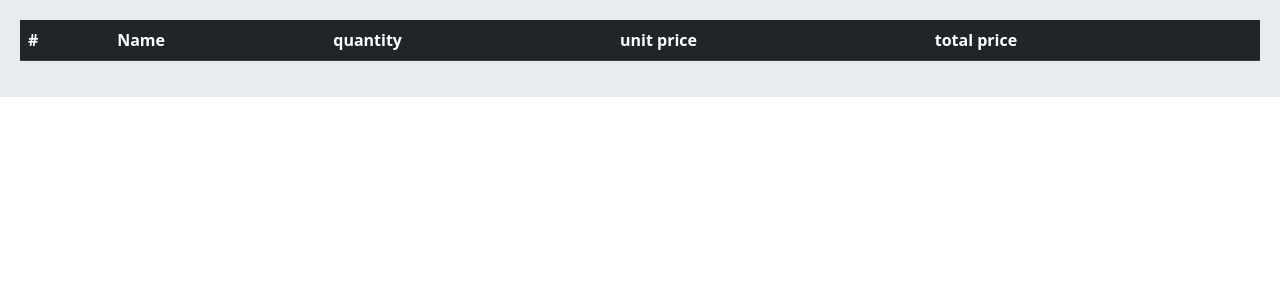
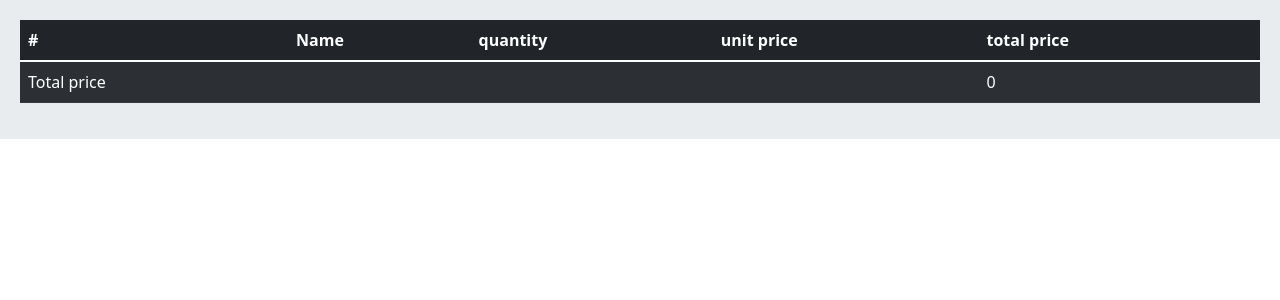
Before and after one commit to Amiralaeifar/django-onlineshop, a Django app: page /orders/cart/ in a window 1280 px wide. Shown: the part 56-356 px from the top of the page. Run offline with Django 4.2, Linux system fonts and the light colour scheme; lists and menus that the app fills with data are empty.

Commit message:
added total price row to cart

```diff
--- a/Ecommerce/orders/cart.py
+++ b/Ecommerce/orders/cart.py
@@ -33,6 +33,8 @@ class Cart:
             item['total_price'] = item['price'] * item['quantity']
             yield item
 
+    def get_total_price(self):
+        return sum(item['price'] * item['quantity'] for item in self.cart.values())
 
     def save(self):
         self.session.modified = True
--- a/Ecommerce/orders/templates/orders/cart.html
+++ b/Ecommerce/orders/templates/orders/cart.html
@@ -27,6 +27,12 @@
         </tr>
       {% endfor %}
 
+      <tr>
+        <td>Total price</td>
+        <td colspan="3"></td>
+        <td>{{ cart.get_total_price }}</td>
+      </tr>
+
     </tbody>
   </table>
 
```
